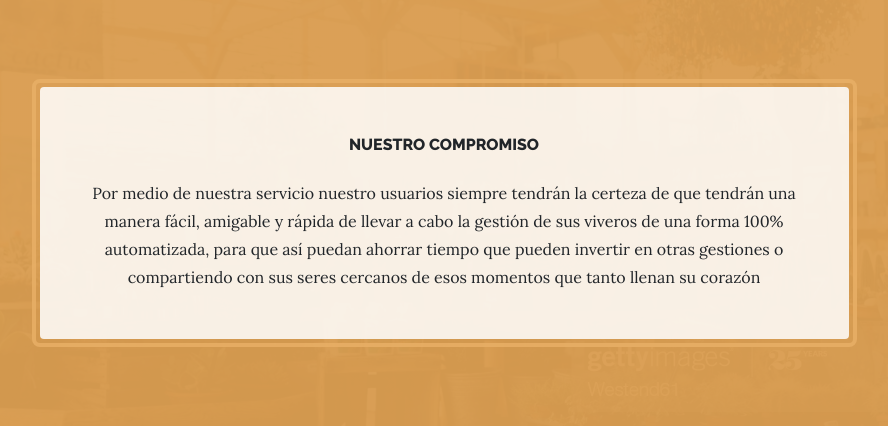
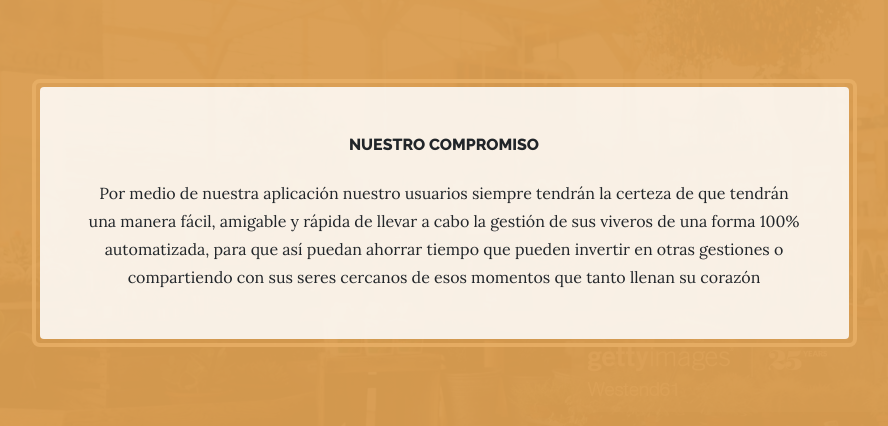
Before and after one commit to Alcogu/LabSoftware, a Django app: template Viveros/Vivero/templates/vivero/index.html in a window 1280 px wide. Shown: the part 1051-1477 px from the top of the page, without its empty margins (196-1084 px from the left). Run offline with Django 3.2, Linux system fonts and the light colour scheme; the template is opened without the code that fills it, so the values that code supplies are empty; some libraries are stand-ins or nearby versions.

Commit message:
correcccion pequeña

```diff
--- a/Viveros/Vivero/templates/vivero/index.html
+++ b/Viveros/Vivero/templates/vivero/index.html
@@ -30,7 +30,7 @@
             <h2 class="section-heading mb-4">
               <span class="section-heading-upper">Nuestro compromiso</span>
             </h2>
-            <p class="mb-0">Por medio de  nuestra servicio nuestro usuarios siempre
+            <p class="mb-0">Por medio de nuestra aplicación nuestro usuarios siempre
               tendrán la certeza de que tendrán una manera fácil, amigable y rápida
               de llevar a cabo la gestión de sus viveros de una forma 100% automatizada,
               para que así puedan ahorrar tiempo que pueden invertir en otras gestiones
```
